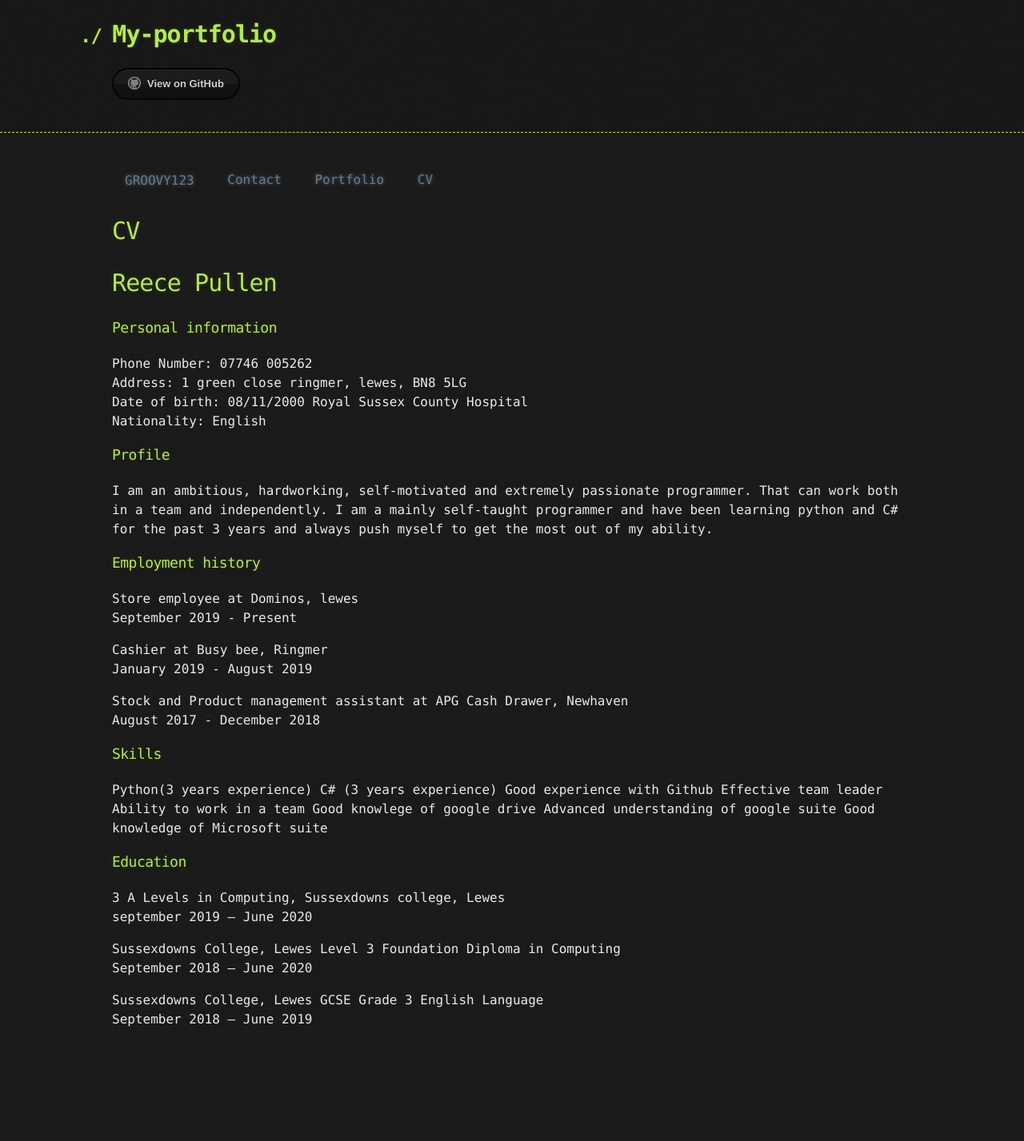
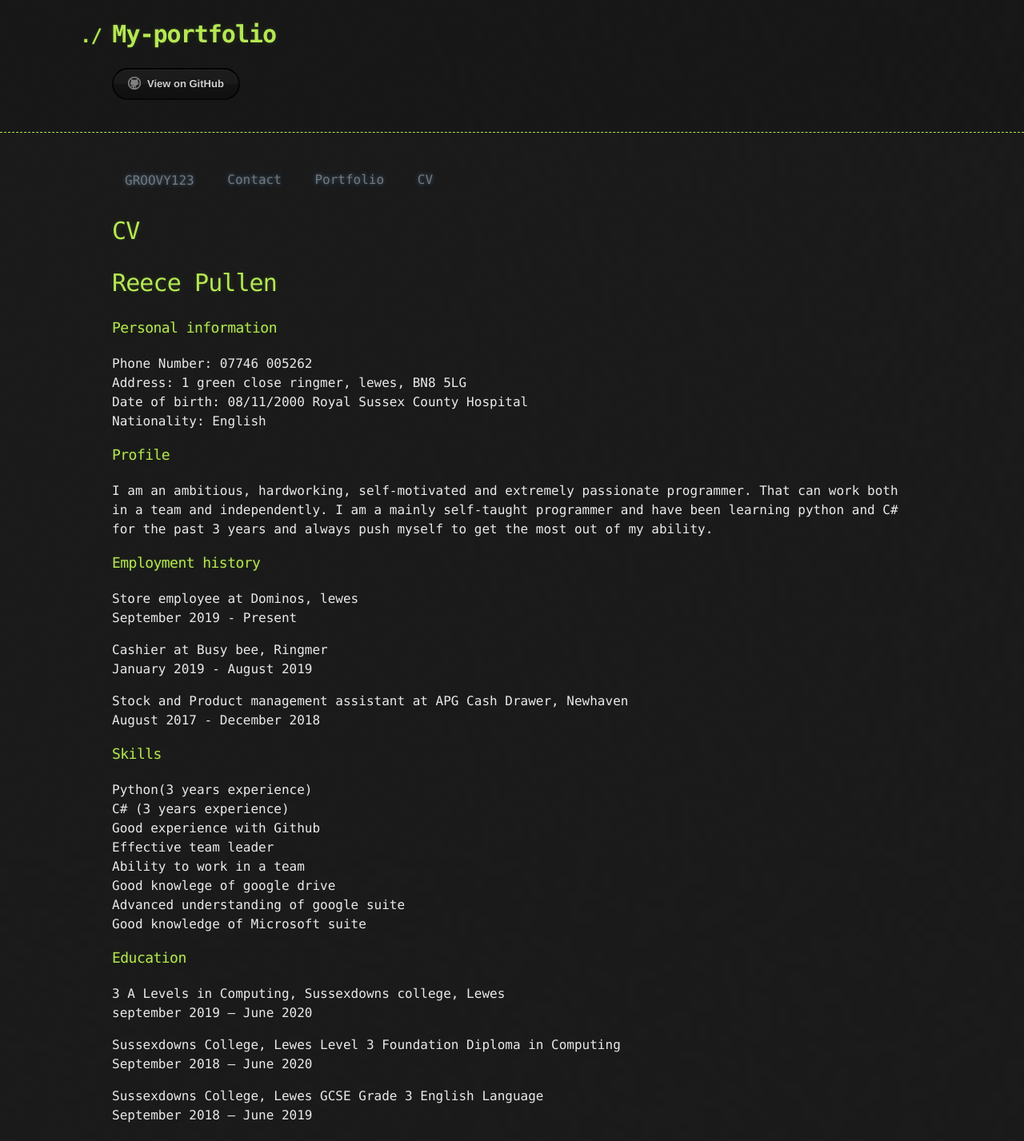
Before and after one commit to Grooovy123/My-portfolio, a Jekyll site: the page built from cv.md, in a window 1280 px wide. Shown: the whole page at 80% size. Built offline with Jekyll 4.4.1, drawn with Linux system fonts in a browser that asks for light colours; nearby versions of some CDN libraries; our own code applies the rules of GitHub Pages for plain Markdown files; the repository's description, which GitHub fills in, is left out; before the commit the page ends 1307 px from its top, so only the background shows below that.

Commit message:
Update cv.md

```diff
--- a/cv.md
+++ b/cv.md
@@ -21,14 +21,14 @@ Stock and Product management assistant at APG Cash Drawer, Newhaven<br>
 August 2017 - December 2018
 
 ### Skills
-Python(3 years experience)
-C# (3 years experience)
-Good experience with Github
-Effective team leader
-Ability to work in a team
-Good knowlege of google drive
-Advanced understanding of google suite
-Good knowledge of Microsoft suite
+Python(3 years experience)<br>
+C# (3 years experience)<br>
+Good experience with Github<br>
+Effective team leader<br>
+Ability to work in a team<br>
+Good knowlege of google drive<br>
+Advanced understanding of google suite<br>
+Good knowledge of Microsoft suite<br>
 
 ### Education
 3 A Levels in Computing, Sussexdowns college, Lewes<br>
```
